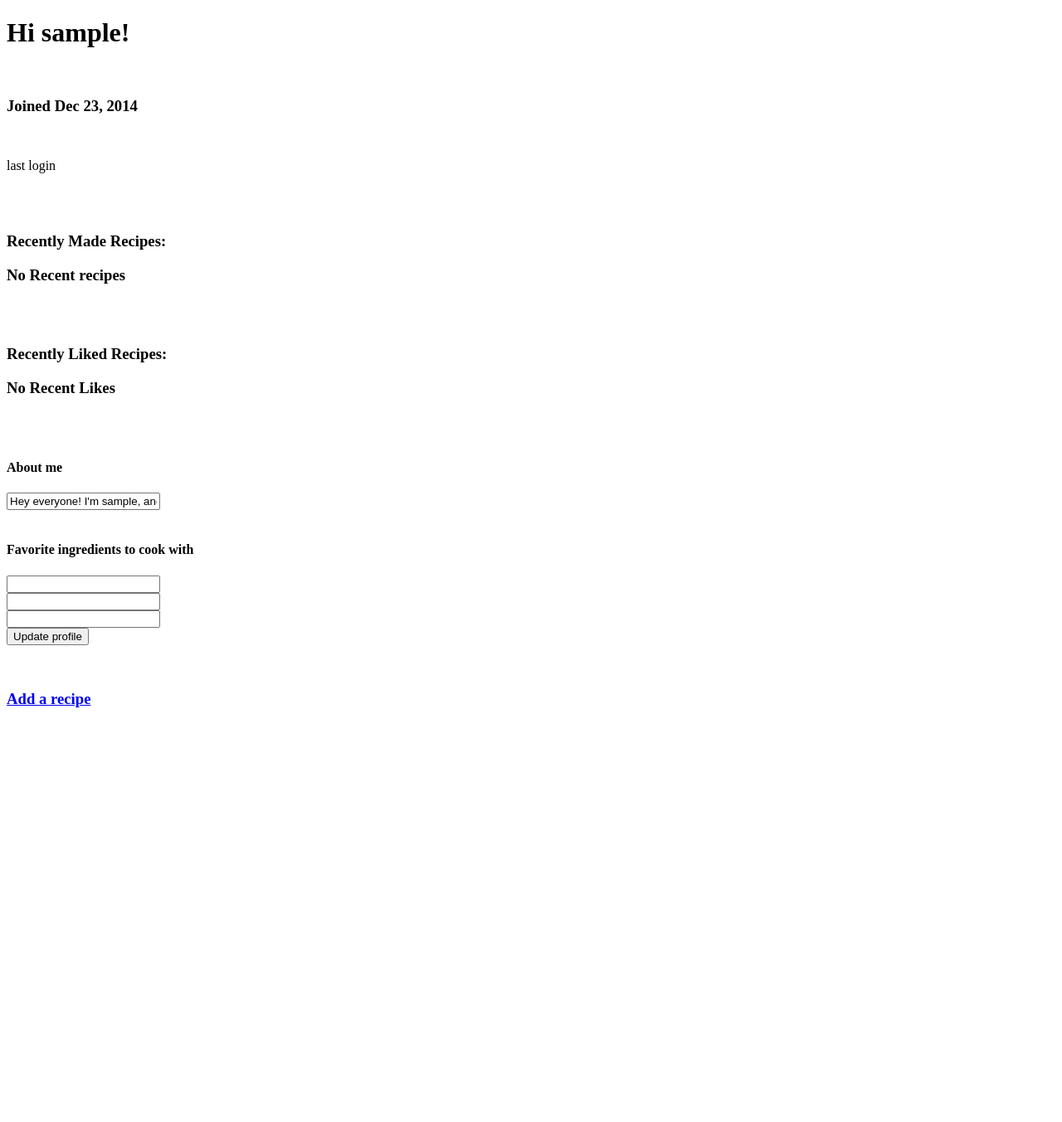
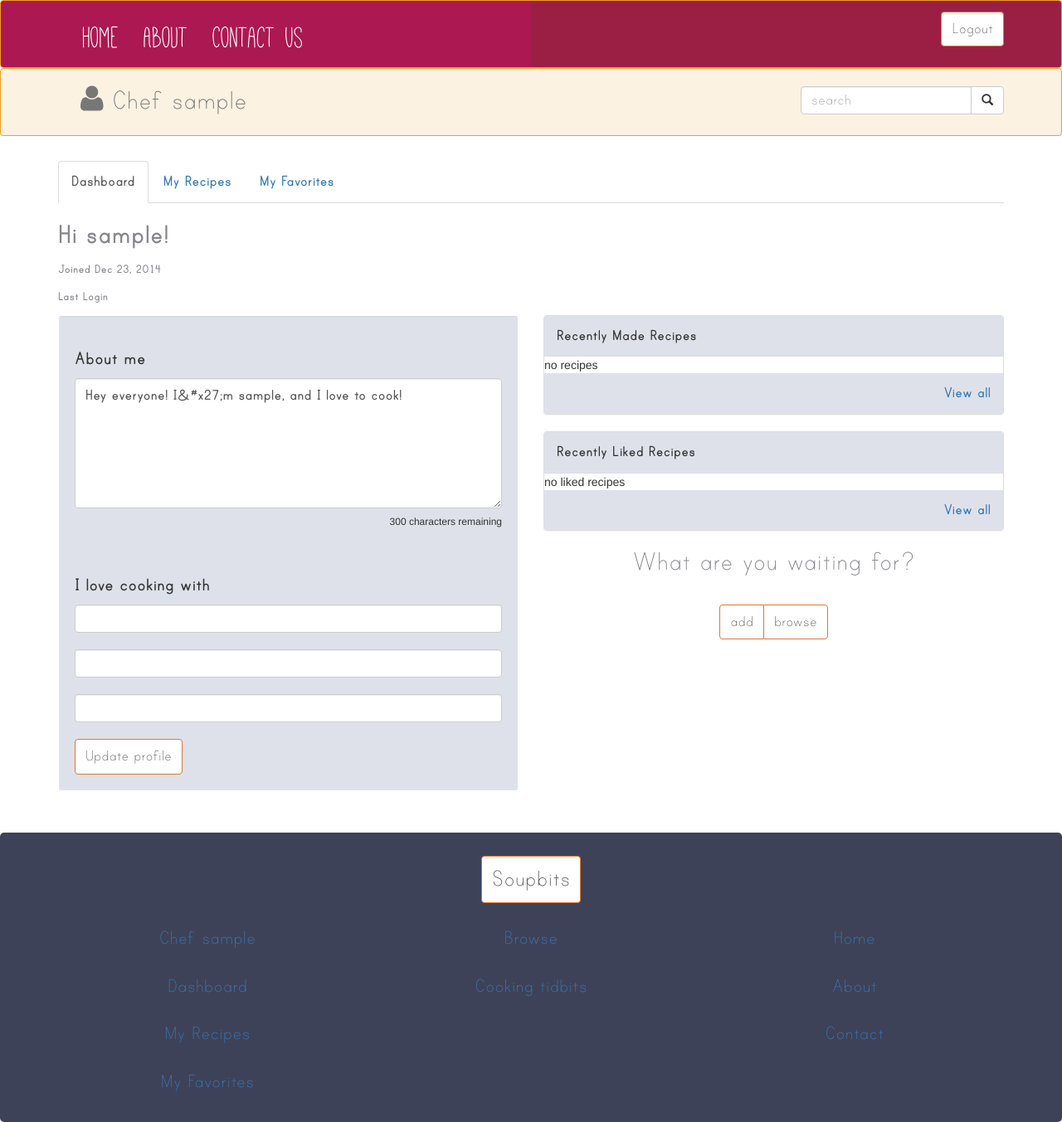
Before and after one commit to sjbitcode/RecipeApp, a Django app: page /dashboard/ in a window 1280 px wide. Shown: the whole page at 83% size. Before the commit the page ends 853 px from the top, so only its background shows below. Run offline with Django 3.2, Linux system fonts and the light colour scheme; the visitor is signed in with stand-in values (Sample User, id 1); data that the repository does not hold is empty; some libraries are stand-ins or nearby versions.

Commit message:
finished user dashboard

```diff
--- a/Proj/chef/templates/chef/dashboard.html
+++ b/Proj/chef/templates/chef/dashboard.html
@@ -1,63 +1,155 @@
-<!DOCTYPE html>
-<html lang="en">
-<head>
-	<meta charset="utf-8">
-	<title>Dashboard</title>
-	<!--[if IE]>
-		<script src="http://html5shiv.googlecode.com/svn/trunk/html5.js"></script>
-	<![endif]-->
-</head>
+{% extends 'myrecipe/_base.html' %}
+{% load staticfiles %}
+
+{% block title %}Dashboard{% endblock %}
+
+
+{% block main %}
 
 <body id="home">
+  <div class="container">
+    <ul class="nav nav-tabs">
+      <li class="active"><a href="#">Dashboard</a></li>
+      <li><a href="{% url 'chef:chefRecipes' %}">My Recipes</a></li>
+      <li><a href="{% url 'chef:chefFavorites' %}">My Favorites</a></li>
 
-	<h1>Hi {{ user.username }}!</h1><br>
-  <h3>Joined {{ user.date_joined|date:'M d, Y' }}</h3><br>
-  <p>last login {{ user.last_login|date:'D M d, Y P' }}</p>
-  <br><br>
-  <h3>Recently Made Recipes:</h3>
+      {% if ifLikedByAny %}
+      <li><a href="{% url 'chef:wholiked' %}">Who Liked</a></li>
+      {% endif %}
+    </ul>
+  </div>
+
+
+
+
+<div class="container dashboardpage">
+
+  <div class="row">
+     <div class="col-md-6">
+      <!-- USERNAME, DATE JOINED, LAST LOGIN -->
+      <h1 class="greeting">Hi {{ user.username }}!</h1>
+      <p class="userNameDate">Joined {{ user.date_joined|date:'M d, Y' }}<p>
+      <p class="userNameDate">Last Login {{ user.last_login|date:'l, M d, Y P' }}</p>
+      <!-- -->
+    </div>
+  </div>
+
+
+  <div class="row">
+
+
+
+    <div class="col-md-6">
+     <!-- BIO, THREE FAVORITE INGREDIENTS (IF ANY) -->
+     <form id="aboutMeForm" method="POST">
+     {% csrf_token %}
+       <div class="well" id="aboutmewell">
+         <h3 class="aboutFormHeader">About me</h3>
+         <textarea type="text" class="form-control" rows="5" id="userBio" value="{{ user.userprofile.bio }}"></textarea>
+         <h6 id="text_counter" class="pull-right">300 characters remaining</h6>
+
+         <br><br><br><!--placeholder="{{ user.userprofile.bio }}"-->
+
+         <h3 class="aboutFormHeader" id="loveCooking">I love cooking with</h3>
+          <input type="text" class="form-control favIngredField" id="favIngred1" value="{{ fav1 }}"></input> <br>
+          <input type="text" class="form-control favIngredField" id="favIngred2" value="{{ fav2 }}"></input> <br>
+          <input type="text" class="form-control favIngredField" id="favIngred3" value="{{ fav3 }}"></input> <br>
+          <input class="btn btn-default" type="submit" value="Update profile" id="updateMe">
+       </div>
+      </form>
+
+
+    </div>
+
+
+
+    <div class="col-md-6 recipestatus">
+      <!-- RECENT RECIPES -->
+
+      <div class="panel panel-default">
+        <div class="panel-heading">Recently Made Recipes</div>
+
+        <div class="list-group">
           {% if recentRecipes %}
           {% for r in recentRecipes %}
-    <h3><a href="{% url 'myrecipe:singleRecipe' r.slug %}">{{ r.title }}</a></h3>
+          <a class="list-group-item" href="{% url 'myrecipe:singleRecipe' r.slug %}">{{ r.title }}
+
+            <span class="badge">
+            {{ r.pub_date |date:'m/d/Y' }}
+            </span>
+            <span class="badge">
+            <i class="fa fa-thumbs-up "></i>
+            {{ r.likes.count }}
+            </span>
+
+          </a>
           {% endfor %}
+          {% else %}
+          <div class="panel-content">no recipes</div>
+          {% endif %}
+        </div> <!-- end of list-group -->
+        <div class="panel-footer clearfix"><a class="pull-right" href="{% url 'chef:chefRecipes' %}">View all</a></div>
+      </div>
+      <!-- -->
 
-    <a href="{% url 'chef:chefRecipes' %}">View all</a>
-  {% else %}
-  <h3>No Recent recipes</h3>
-  {% endif %}
 
-  <br><br>
-  <h3>Recently Liked Recipes:</h3>
+
+      <!-- LIKED RECIPES -->
+      <div class="panel panel-default">
+        <div class="panel-heading">Recently Liked Recipes</div>
+
+        <div class="list-group">
           {% if recentLikes %}
           {% for r in recentLikes %}
-    <h3><a href="{% url 'myrecipe:singleRecipe' r.slug %}">{{ r.title }}</a></h3>
+          <a class="list-group-item" href="{% url 'myrecipe:singleRecipe' r.slug %}">{{ r.title }}
+
+            <span class="badge">
+            {{ r.pub_date |date:'m/d/Y' }}
+            </span>
+
+            <span class="badge">
+            <i class="fa fa-thumbs-up "></i>
+            {{ r.likes.count }}
+            </span>
+
+          </a>
           {% endfor %}
+          {% else %}
+          <div class="panel-content">no liked recipes</div>
+          {% endif %}
+        </div> <!-- end of list-group -->
 
-  <a href="{% url 'chef:chefFavorites' %}">View all</a>
-  {% else %}
-  <h3>No Recent Likes</h3>
+        <div class="panel-footer clearfix"><a class="pull-right" href="{% url 'chef:chefFavorites' %}">View all</a></div>
+      </div>
+      <!-- -->
+
+      <div class="text-center">
+        <h3 id="waiting">What are you waiting for?</h3> <br>
+
+        <div class="btn-group" role="group" aria-label="...">
+          <button type="button" class="btn btn-default waitingfor" href="{% url 'myrecipe:addRecipe' %}">add</button>
+
+          <!-- IF LIKED BY ANY -->
+          {% if ifLikedByAny %}
+           <button type="button" class="btn btn-default waitingfor" href="{% url 'chef:wholiked' %}">who liked</button>
           {% endif %}
+          <!-- -->
 
-  <br><br>
-  <form id="aboutMeForm" method="POST">
-    {% csrf_token %}
-    <h4>About me</h4>
-    <input type="text" id="userBio" value="{{ user.userprofile.bio }}"></input> <br><br>
+          <button type="button" class="btn btn-default waitingfor" href="{% url 'myrecipe:AllRecipes' %}">browse</button>
+        </div>
+      </div>
 
-    <h4>Favorite ingredients to cook with</h4>
-    <input type="text" id="favIngred1" value="{{ fav1 }}"></input> <br>
-    <input type="text" id="favIngred2" value="{{ fav2 }}"></input> <br>
-    <input type="text" id="favIngred3" value="{{ fav3 }}"></input> <br>
+    </div>
 
-    <input type="submit" value="Update profile" id="updateMe">
-  </form>
-  <br><br>
 
-  {% if ifLikedByAny %}
-  <h3><a href="{% url 'chef:wholiked' %}">See who's liked your recipes!</a></h3>
-  {% endif %}
+  </div>
+  <!-- END ROW -->
+</div>
+<!-- END CONTAINER -->
+  {% endblock %}
 
-  <h3><a href="{% url 'myrecipe:addRecipe' %}">Add a recipe</a></h3>
 
+  {% block scripts %}
   <script src="//ajax.googleapis.com/ajax/libs/jquery/1.11.1/jquery.js" type="text/javascript"></script>
   <script src="//cdnjs.cloudflare.com/ajax/libs/jquery-cookie/1.4.1/jquery.cookie.min.js" type="text/javascript"></script>
   <script src="//cdnjs.cloudflare.com/ajax/libs/underscore.js/1.7.0/underscore-min.js" type="text/javascript"></script>
@@ -98,6 +190,33 @@
     }
 
     $(document).ready(function(){
+
+      $('#userBio').val("{{user.userprofile.bio}}");
+
+      var left=300;
+      $('#text_counter').text(left + ' characters remaining');
+
+      $('#userBio').keyup(function () {
+
+            left = 300 - $(this).val().length;
+
+            var text_length = $('#userBio').val().length;
+            var text_remaining = left - text_length;
+
+            $('#text_counter').text(text_remaining + ' characters remaining');
+
+            if(text_remaining < 0){
+                $('#text_counter').addClass("overlimit");
+                $('#updateMe').attr("disabled", true);
+            }else{
+                $('#text_counter').removeClass("overlimit");
+                $('#updateMe').attr("disabled", false);
+            }
+
+            $('#text_counter').text(left + ' characters remaining');
+        });
+
+
       $('#aboutMeForm').submit(function(e){
         e.preventDefault();
         toAjax();
@@ -105,6 +224,7 @@
     });
 
   </script>
+  {% endblock %}
 
 
 </body>
--- a/Proj/chef/views.py
+++ b/Proj/chef/views.py
@@ -63,7 +63,7 @@
   """
   model = User
   template_name = "chef/dashboard.html"
-  limit_by = 10
+  limit_by = 5
 
   def get_context_data(self, **kwargs):
     """
--- a/Proj/myrecipe/static/myrecipe/css/style.css
+++ b/Proj/myrecipe/static/myrecipe/css/style.css
@@ -35,6 +35,7 @@
     border-color: #F39D1E;
 }
 
+
 ul.nav a:hover {
     color: #330712 !important;
     -webkit-transition: 500ms linear 0s;
@@ -42,6 +43,7 @@
     -o-transition: 500ms linear 0s;
     transition: 500ms linear 0s;
 }
+
 
 .redHalf > li a{
     color: #ffffff !important;
@@ -84,7 +86,7 @@
     padding-bottom: 110px;
 }
 
-.starttodaybutton {
+.starttodaybutton, #updateMe, .waitingfor {
     background-color: #ffffff;
     color: #605858;
     border-color: #E47531;
@@ -115,7 +117,7 @@
     margin: 8px 15px 0 15px;
 }
 
-.starttodaybutton:hover {
+#updateMe:hover, .waitingfor:hover, .starttodaybutton:hover {
     transition: all 0.3s ease-in;
     background-color: #9B1F45 !important;
     color: #f6c347;
@@ -271,6 +273,7 @@
     padding-left: 38px;
 }
 
+/*
 .secondblock {
     background-color: #8ab447;
     background-size: 80px 50px;
@@ -285,7 +288,7 @@
 behavior: url(/pie/PIE.htc);
 }
 
-/*
+
 #AboutVideo {
     height: 50%;
     width: 50%;
@@ -354,7 +357,7 @@
     -o-transition: 500ms linear 0s;
     transition: 500ms linear 0s;
 }
-
+/*
 .thirdblock {
     background-color: #d2881e;
     background: -moz-radial-gradient(white 15%, transparent 16%),
@@ -449,7 +452,8 @@
 #contactCol span {
     color: #F2F1F6 !important;
 }
-
+*/
+/*
 .bottomlinks {
     margin: 50px 0 0 0;
     font-family: PrintClearly;
@@ -465,7 +469,7 @@
 .bottomlinks a:hover {
     color: #45A2F1;
 }
-
+*/
 /*
 #lightbulb {
     color: #208E8E;
@@ -487,11 +491,7 @@
     color: #65A41B;
 }
 */
-
-a {
-    text-decoration: none !important;
-}
-
+/*
 a.glow:hover, a.glow:focus
 {
     text-shadow: -1px 1px 8px #ffc, 1px -1px 8px #fff !important;
@@ -512,6 +512,7 @@
              0px 8px 13px rgba(14, 187, 255, 0.2),
              0px 18px 23px rgba(14, 187, 255, 0.2);
 }
+*/
 
 .centered {
   position: fixed;
@@ -531,7 +532,7 @@
 }
 
 a {
-  color: #ffffff;
+  text-decoration: none !important;
 }
 
 .nav-pills > .active > a:hover,.nav-pills > li > a:hover {
@@ -543,3 +544,58 @@
   font-size: 30px;
   margin-bottom: 15px;
 }
+
+.nav-tabs {
+  margin-top: 30px;
+  font-family: PrintBold;
+  font-size: 20px;
+}
+
+/*
+.recipestatus {
+  margin-top: 30px;
+}
+*/
+
+.userNameDate, #userBio, .greeting, .aboutFormHeader, .panel-heading, .panel-footer, .favIngredField{
+  font-family: PrintBold;
+}
+
+.userNameDate {
+  font-size: 16px;
+}
+
+#lovecooking {
+  margin-top: -15px;
+}
+
+#aboutmewell, .panel-heading, .panel-footer  {
+  background-color: #DFE1EA !important;
+  border-color: #ffffff;
+}
+
+.list-group-item {
+  font-family: PrintClearly;
+  color: black;
+}
+
+.panel-heading, .panel-footer, .list-group-item, #userBio, .favIngredField{
+  font-size:20px;
+}
+
+#waiting {
+  font-family: PrintClearly;
+  font-size: 35px;
+}
+
+.badge {
+  background-color: #B45216;
+}
+
+.dashboardpage {
+  margin-bottom: 30px;
+}
+
+.greeting, .userNameDate, #waiting {
+  color: #86878D
+}
--- a/Proj/myrecipe/templates/myrecipe/_base.html
+++ b/Proj/myrecipe/templates/myrecipe/_base.html
@@ -13,6 +13,7 @@
     <link href="{% static 'myrecipe/css/bootstrap.icon-large.min.css' %}" rel="stylesheet">
     <link href="{% static 'myrecipe/css/font-awesome.min.css' %}" rel="stylesheet">
     <link href="{% static 'myrecipe/css/style.css' %}" rel="stylesheet">
+    <link href='http://fonts.googleapis.com/css?family=Source+Sans+Pro:200,400' rel='stylesheet' type='text/css'>
 
     <!-- HTML5 shim and Respond.js for IE8 support of HTML5 elements and media queries -->
     <!-- WARNING: Respond.js doesn't work if you view the page via file:// -->
@@ -42,8 +43,8 @@
 
         <div class="collapse navbar-collapse">
 
-          <ul class="nav navbar-nav redHalf">
-            <li><a href="#">Home</a></li>
+          <ul class="nav navbar-nav redHalf hovernav">
+            <li><a href="{% url 'myrecipe:index' %}">Home</a></li>
             <li><a href="#">About</a></li>
             <li><a href="#">Contact Us</a></li>
           </ul>
@@ -64,8 +65,8 @@
     <nav class="navbar navbar-default secondnav text-center" role="navigation">
      <div class="container">
 
-       <ul class="nav navbar-nav">
-            <li><a href="#" id="chefname"><i class="fa fa-user"></i> Chef {{ user.username }}</a></li>
+       <ul class="nav navbar-nav hovernav">
+            <li><a href="{% url 'chef:dashboard' %}" id="chefname"><i class="fa fa-user"></i> Chef {{ user.username }}</a></li>
           </ul>
           <ul class="nav navbar-nav navbar-right">
             <form class="navbar-form" role="search">
@@ -91,7 +92,7 @@
     <div class="container text-center">
 
       <div class="row">
-        <a href="#" class="btn btn-default starttodaybutton logofooter">Soupbits</a>
+        <a href="{% url 'myrecipe:index' %}" class="btn btn-default starttodaybutton logofooter">Soupbits</a>
       </div>
 
       <div class="row">
@@ -99,10 +100,10 @@
         {% if user.is_authenticated %}
         <div class="col-md-4">
           <ul class="nav nav-pills nav-stacked list-unstyled">
-            <li><a href="#">Chef {{ user.username }}</a></li>
-            <li><a href="#">Dashboard</a></li>
-            <li><a href="#">My Recipes</a></li>
-            <li><a href="#">My Favorites</a></li>
+            <li><a href="{% url 'chef:dashboard' %}">Chef {{ user.username }}</a></li>
+            <li><a href="{% url 'chef:dashboard' %}">Dashboard</a></li>
+            <li><a href="{% url 'chef:chefRecipes' %}">My Recipes</a></li>
+            <li><a href="{% url 'chef:chefFavorites' %}">My Favorites</a></li>
           </ul>
         </div>
 
@@ -118,7 +119,7 @@
 
         <div class="col-md-4">
           <ul class="nav nav-pills nav-stacked list-unstyled">
-            <li><a href="#">Home</a></li>
+            <li><a href="{% url 'myrecipe:index' %}">Home</a></li>
             <li><a href="#">About</a></li>
             <li><a href="#">Contact</a></li>
           </ul>
@@ -136,7 +137,7 @@
 
         <div class="col-md-6">
           <ul class="nav nav-pills nav-stacked list-unstyled">
-            <li><a href="#">Home</a></li>
+            <li><a href="{% url 'myrecipe:index' %}">Home</a></li>
             <li><a href="#">About</a></li>
             <li><a href="#">Contact</a></li>
           </ul>
```
Also changed, not shown: Proj/myrecipe/templates/myrecipe/index.html (+4 -4 lines). Lines whose indentation alone changed are shown as unchanged.
